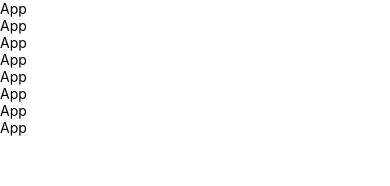
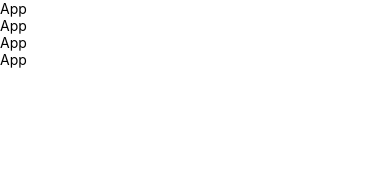
Before and after one commit to shivani26-bot/MobileAppDistributor, a React Native app: screen / in a window 390 px wide. Shown: the top 186 px of the page. Built offline with nearby package versions, Linux system fonts and the light colour scheme.

Commit message:
added changes to app.js

```diff
--- a/App.js
+++ b/App.js
@@ -8,10 +8,6 @@ export default function App() {
       <Text>App</Text>
       <Text>App</Text>
       <Text>App</Text>
-      <Text>App</Text>
-      <Text>App</Text>
-      <Text>App</Text>
-      <Text>App</Text>
     </View>
   );
 }
```
